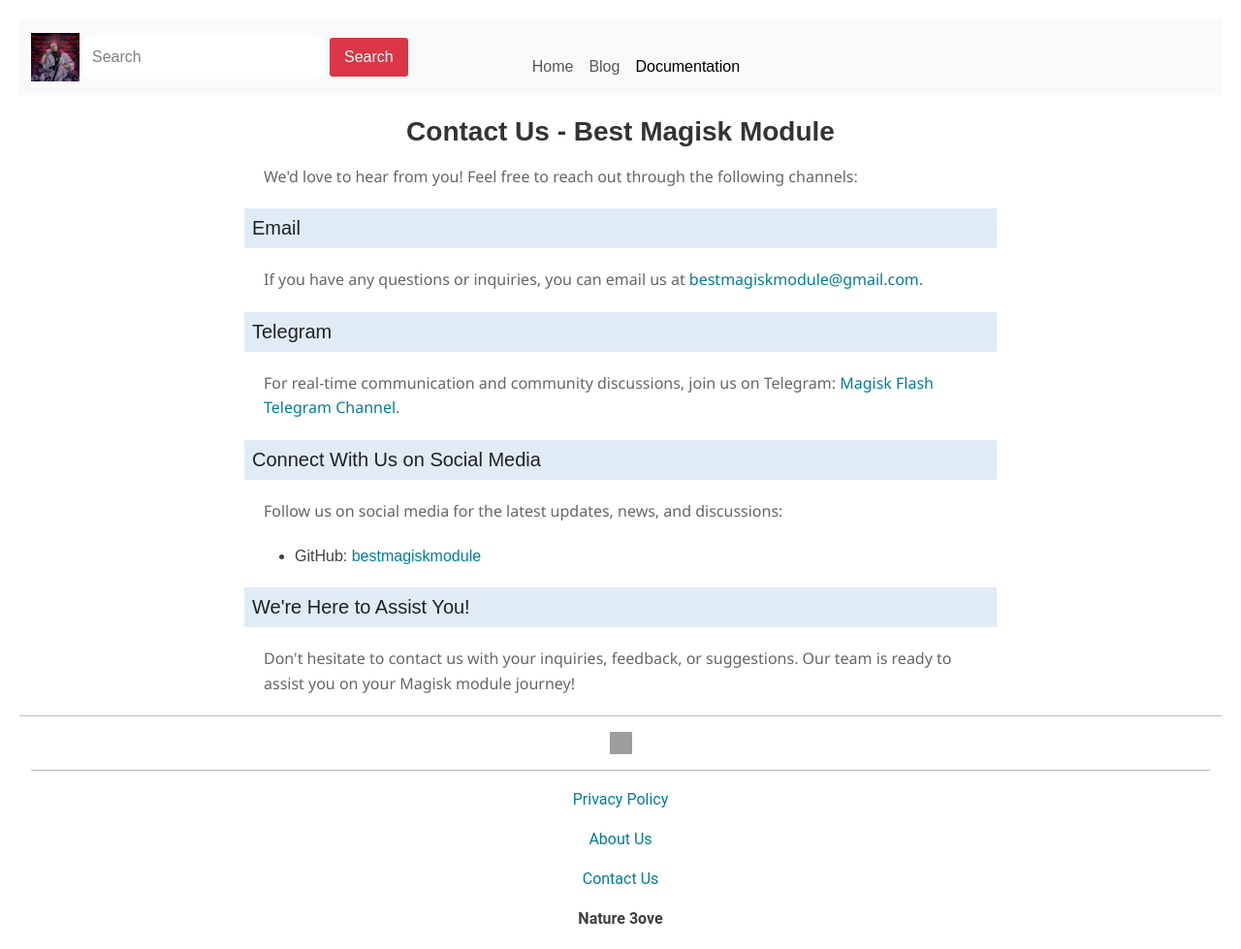
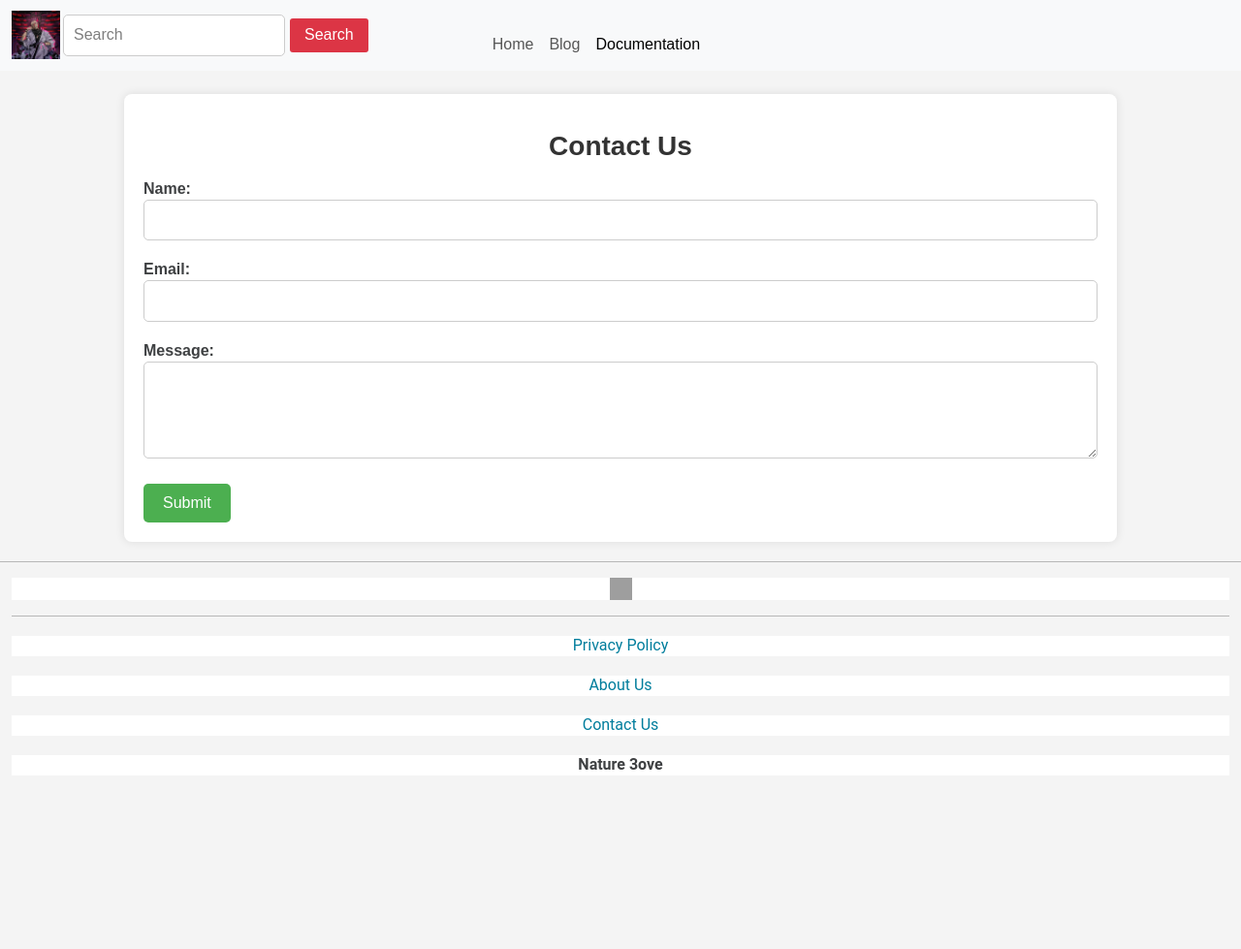
Before and after one commit to naturelovewsp/naturelovewsp.github.io, a Jekyll site: the page built from contact-us.html, in a window 1280 px wide. Shown: the whole page at 97% size. Built offline with Jekyll 4.4.1, drawn with Linux system fonts in a browser that asks for light colours; some web fonts are replaced; after the commit the page ends 900 px from its top, so only the background shows below that; grey boxes are pictures that could not be loaded.

Commit message:
Update contact-us.html

```diff
--- a/contact-us.html
+++ b/contact-us.html
@@ -9,62 +9,85 @@
 <head>
     <meta charset="UTF-8">
     <meta name="viewport" content="width=device-width, initial-scale=1.0">
-    <title>Contact Us - Best Magisk Module</title>
+    <title>Contact Us - Nature Love</title>
     <style>
         body {
             font-family: Arial, sans-serif;
-            line-height: 1.6;
-            margin: 20px;
+            margin: 0;
+            padding: 0;
+            background-color: #f4f4f4;
+        }
+
+        .container {
+            width: 80%;
+            margin: 20px auto;
+            background-color: #fff;
+            padding: 20px;
+            border-radius: 8px;
+            box-shadow: 0 0 10px rgba(0, 0, 0, 0.1);
         }
 
         h1 {
+            text-align: center;
             color: #333;
         }
 
-        p {
-            color: #666;
+        .form-group {
+            margin-bottom: 20px;
         }
 
-        .container {
-            max-width: 800px;
-            margin: auto;
+        label {
+            display: block;
+            font-weight: bold;
+        }
+
+        input[type="text"],
+        input[type="email"],
+        textarea {
+            width: 100%;
+            padding: 10px;
+            border: 1px solid #ccc;
+            border-radius: 5px;
+            box-sizing: border-box;
+        }
+
+        textarea {
+            height: 100px;
+        }
+
+        input[type="submit"] {
+            background-color: #4caf50;
+            color: #fff;
+            border: none;
+            padding: 10px 20px;
+            cursor: pointer;
+            border-radius: 5px;
+        }
+
+        input[type="submit"]:hover {
+            background-color: #45a049;
         }
     </style>
 </head>
 
 <body>
     <div class="container">
-        <header>
-            <h1>Contact Us - Best Magisk Module</h1>
-        </header>
-
-        <section>
-            <p>We'd love to hear from you! Feel free to reach out through the following channels:</p>
-        </section>
-
-        <section>
-            <h2>Email</h2>
-            <p>If you have any questions or inquiries, you can email us at <a href="mailto:bestmagiskmodule@gmail.com">bestmagiskmodule@gmail.com</a>.</p>
-        </section>
-
-        <section>
-            <h2>Telegram</h2>
-            <p>For real-time communication and community discussions, join us on Telegram: <a href="https://t.me/magiskflash" target="_blank">Magisk Flash Telegram Channel</a>.</p>
-        </section>
-
-        <section>
-            <h2>Connect With Us on Social Media</h2>
-            <p>Follow us on social media for the latest updates, news, and discussions:</p>
-            <ul>
-
-                <li>GitHub: <a href="https://github.com/bestmagiskmodule" target="_blank">bestmagiskmodule</a></li>
-            </ul>
-        </section>
-
-        <section>
-            <h2>We're Here to Assist You!</h2>
-            <p>Don't hesitate to contact us with your inquiries, feedback, or suggestions. Our team is ready to assist you on your Magisk module journey!</p>
-        </section>
+        <h1>Contact Us</h1>
+        <form action="mailto:narutouzu50987@gmail.com" method="post" enctype="text/plain">
+            <div class="form-group">
+                <label for="name">Name:</label>
+                <input type="text" id="name" name="name" required>
+            </div>
+            <div class="form-group">
+                <label for="email">Email:</label>
+                <input type="email" id="email" name="email" required>
+            </div>
+            <div class="form-group">
+                <label for="message">Message:</label>
+                <textarea id="message" name="message" required></textarea>
+            </div>
+            <input type="submit" value="Submit">
+        </form>
     </div>
 </body>
 
```
